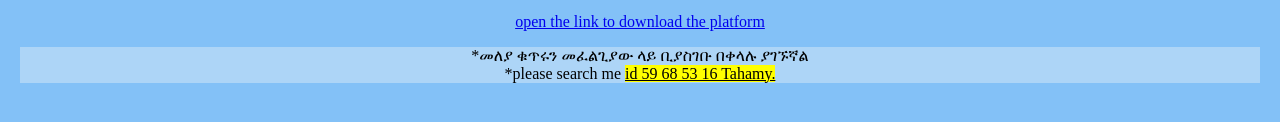
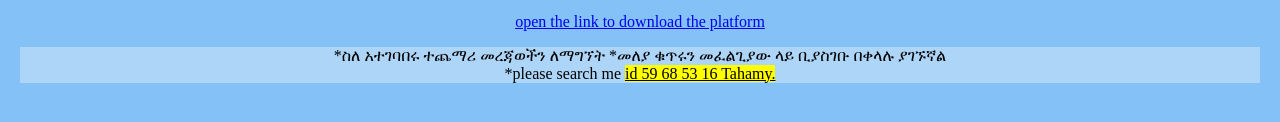
Before and after one commit to Tahamy/pop-forth, a plain HTML site: page index.html in a window 1280 px wide. Shown: the part 666-788 px from the top of the page. Drawn offline with Linux system fonts and the light colour scheme.

Commit message:
Update index.html added p

```diff
--- a/index.html
+++ b/index.html
@@ -22,6 +22,6 @@
         </video>
         <p>*ፕላትፎርሙን ለማውረድ ተከታዩን ሊንክ ይክፈቱ </p>
     <a href="https://joinluvlive.com/rtNTbG">open the link to download the platform</a>
-    <p>*መለያ ቁጥሩን መፈልጊያው ላይ ቢያስገቡ በቀላሉ ያገኙኛል  <br>*please search me <u><mark>id 59 68 53 16 Tahamy.</mark></u>
+    <p>*ስለ አተገባበሩ ተጨማሪ መረጃወችን ለማግኘት *መለያ ቁጥሩን መፈልጊያው ላይ ቢያስገቡ በቀላሉ ያገኙኛል  <br>*please search me <u><mark>id 59 68 53 16 Tahamy.</mark></u>
 </body>
 </html>
```
